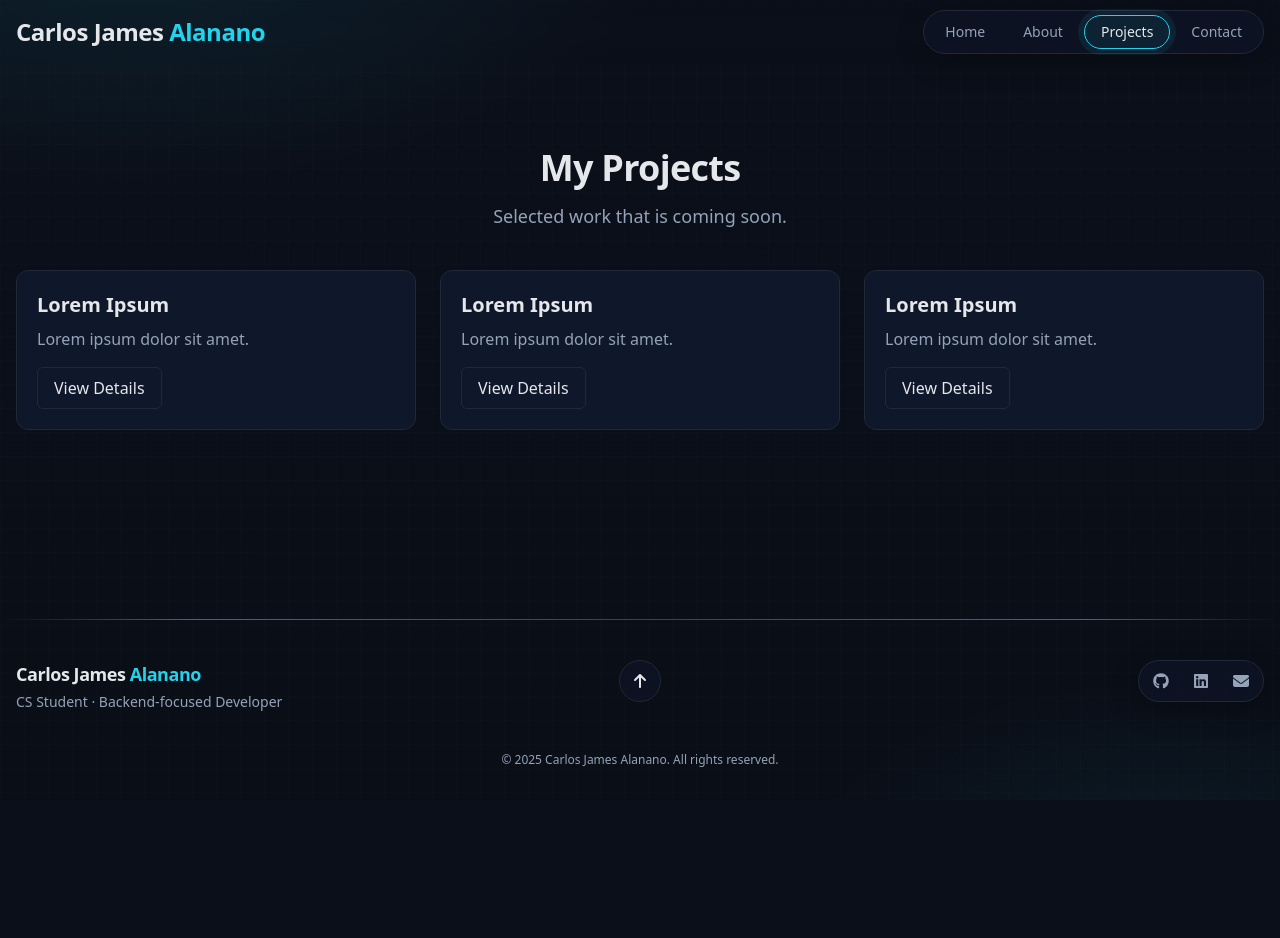
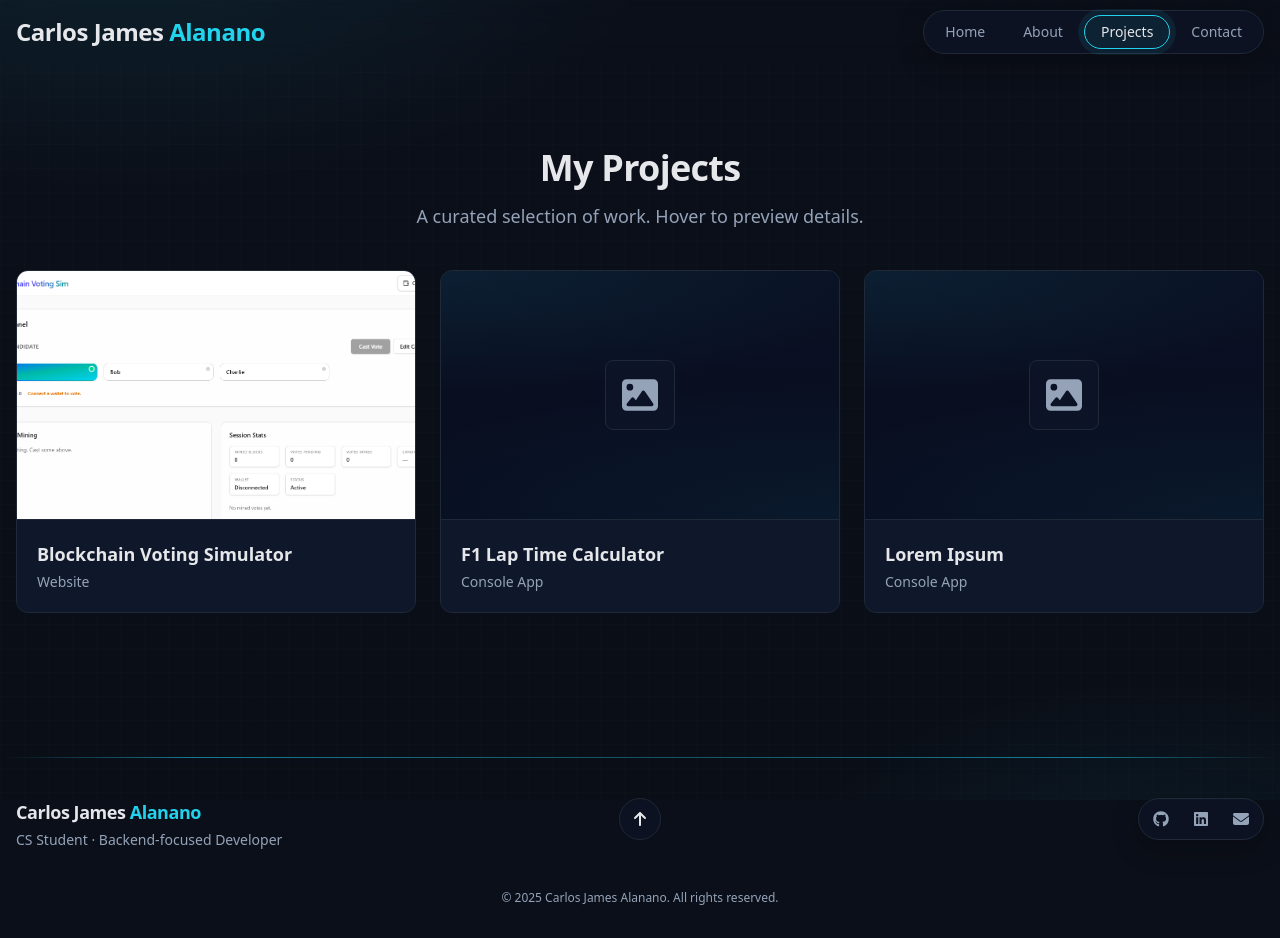
Before and after one commit to cjalanano-dev/portfolio, a React (Vite) app: page /projects in a window 1280 px wide. Before the commit the page ends 800 px from the top, so only its background shows below. Built offline with nearby package versions, Linux system fonts and the light colour scheme; a small style sheet from the web is missing.

Commit message:
added Projects page content

```diff
--- a/src/pages/Projects.jsx
+++ b/src/pages/Projects.jsx
@@ -1,42 +1,161 @@
 import React from "react";
-
-const cardStyle = {
-    background: "var(--surface)",
-    border: "1px solid var(--border)",
-    borderRadius: "0.75rem",
-};
+import { FaImage, FaGithub, FaArrowUpRightFromSquare } from "react-icons/fa6";
 
 const Projects = () => {
-    const placeholder = [
-        { title: "Lorem Ipsum", desc: "Lorem ipsum dolor sit amet." },
-        { title: "Lorem Ipsum", desc: "Lorem ipsum dolor sit amet." },
-        { title: "Lorem Ipsum", desc: "Lorem ipsum dolor sit amet." },
+    const projects = [
+        {
+            title: "Blockchain Voting Simulator",
+            type: "web",
+            brief: "An experimental web app simulating how a blockchain-based voting system could work.",
+            live: "https://blockvote-sim.vercel.app",
+            repo: "https://github.com/cjalanano-dev/Blockchain-Voting-Simulator",
+            image: new URL("../assets/projects/blockvote.png", import.meta.url).href,
+        },
+        {
+            title: "F1 Lap Time Calculator",
+            type: "console",
+            brief: "A simple F1 lap time calculator with factors like weather, fuel load, and tire compound.",
+            repo: "https://github.com/cjalanano-dev/F1-laptime-calculator",
+        },
+        {
+            title: "Lorem Ipsum",
+            type: "console",
+            brief: "Lorem ipsum dolor sit amet, consectetur adipiscing elit.",
+            repo: "#",
+        },
     ];
 
     return (
         <section className="py-14 sm:py-16 md:py-20">
             <div className="container-page">
+                {/* Heading */}
                 <div className="text-center">
-                    <h2 className="text-3xl sm:text-4xl font-bold leading-tight tracking-tight-lg tracking-tighter-xl" style={{ color: "var(--text)" }}>My Projects</h2>
+                    <h2
+                        className="text-3xl sm:text-4xl font-bold leading-tight tracking-tight-lg tracking-tighter-xl"
+                        style={{ color: "var(--text)" }}
+                    >
+                        My Projects
+                    </h2>
                     <p className="mt-2.5 sm:mt-3 text-base sm:text-lg" style={{ color: "var(--muted)" }}>
-                        Selected work that is coming soon.
+                        A curated selection of work. Hover to preview details.
                     </p>
                 </div>
 
-                <div className="mt-8 sm:mt-10 grid gap-4 sm:gap-6 sm:grid-cols-2 lg:grid-cols-3">
-                    {placeholder.map((p) => (
-                        <div key={p.title} className="p-4 sm:p-5" style={cardStyle}>
-                            <h3 className="text-xl font-semibold" style={{ color: "var(--text)" }}>{p.title}</h3>
-                            <p className="mt-1.5 sm:mt-2" style={{ color: "var(--muted)" }}>{p.desc}</p>
-                            <button
-                                className="mt-3 sm:mt-4 px-4 py-2 rounded-md"
-                                style={{ border: "1px solid var(--border)", color: "var(--text)", background: "transparent" }}
-                                onMouseEnter={(e) => (e.currentTarget.style.borderColor = "var(--accent)")}
-                                onMouseLeave={(e) => (e.currentTarget.style.borderColor = "var(--border)")}
-                            >
-                                View Details
-                            </button>
-                        </div>
+                {/* Grid */}
+                <div className="mt-8 sm:mt-10 grid gap-5 sm:gap-6 sm:grid-cols-2 lg:grid-cols-3">
+                    {projects.map((p) => (
+                        <article
+                            key={p.title}
+                            tabIndex={0}
+                            className="group relative rounded-xl overflow-hidden card-elevate border"
+                            style={{ background: "var(--surface)", borderColor: "var(--border)" }}
+                        >
+                            {/* Media: real image if provided, else elegant placeholder */}
+                            <div className="relative w-full" style={{ aspectRatio: "16 / 10" }}>
+                                {p.image ? (
+                                    <img
+                                        src={p.image}
+                                        alt={`${p.title} preview`}
+                                        className="absolute inset-0 w-full h-full object-cover"
+                                        style={{ borderBottom: "1px solid var(--border)" }}
+                                        loading="lazy"
+                                    />
+                                ) : (
+                                    <div
+                                        className="absolute inset-0 flex items-center justify-center"
+                                        style={{
+                                            background:
+                                                "radial-gradient(1200px 300px at 0% 0%, rgba(34,211,238,0.08), transparent 40%), radial-gradient(1200px 300px at 100% 100%, rgba(34,211,238,0.06), transparent 45%), linear-gradient(180deg, rgba(2,6,23,0.4), rgba(2,6,23,0.55))",
+                                            borderBottom: "1px solid var(--border)",
+                                        }}
+                                    >
+                                        <div
+                                            className="rounded-lg p-4"
+                                            style={{
+                                                background: "rgba(15,23,42,0.55)",
+                                                border: "1px solid var(--border)",
+                                                color: "var(--muted)",
+                                            }}
+                                        >
+                                            <FaImage className="text-3xl sm:text-4xl" />
+                                        </div>
+                                    </div>
+                                )}
+
+                                {/* Hover overlay */}
+                                <div
+                                    className="absolute inset-0 opacity-0 group-hover:opacity-100 group-focus-within:opacity-100 transition-opacity duration-300"
+                                    style={{
+                                        background: "rgba(2,6,23,0.65)",
+                                        backdropFilter: "blur(6px)",
+                                        WebkitBackdropFilter: "blur(6px)",
+                                        borderBottom: "1px solid var(--border)",
+                                    }}
+                                >
+                                    <div className="h-full w-full flex flex-col items-center justify-center gap-3 text-center px-4">
+                                        <h3 className="text-lg sm:text-xl font-semibold" style={{ color: "var(--text)" }}>
+                                            {p.title}
+                                        </h3>
+                                        <p className="text-sm sm:text-base" style={{ color: "var(--muted)" }}>
+                                            {p.brief}
+                                        </p>
+                                        <div className="mt-1.5 flex flex-wrap items-center justify-center gap-2.5">
+                                            {p.type === "web" && p.live && (
+                                                <a
+                                                    href={p.live}
+                                                    target={p.live.startsWith("http") ? "_blank" : undefined}
+                                                    rel={p.live.startsWith("http") ? "noopener noreferrer" : undefined}
+                                                    className="inline-flex items-center gap-2 px-3.5 py-2 rounded-md border"
+                                                    style={{
+                                                        background: "rgba(15,23,42,0.55)",
+                                                        borderColor: "var(--border)",
+                                                        color: "var(--text)",
+                                                    }}
+                                                    onMouseEnter={(e) => (e.currentTarget.style.borderColor = "var(--accent)")}
+                                                    onMouseLeave={(e) => (e.currentTarget.style.borderColor = "var(--border)")}
+                                                >
+                                                    <FaArrowUpRightFromSquare />
+                                                    <span>View Live</span>
+                                                </a>
+                                            )}
+
+                                            {(p.type === "desktop" || p.type === "console") && p.repo && (
+                                                <a
+                                                    href={p.repo}
+                                                    target={p.repo.startsWith("http") ? "_blank" : undefined}
+                                                    rel={p.repo.startsWith("http") ? "noopener noreferrer" : undefined}
+                                                    className="inline-flex items-center gap-2 px-3.5 py-2 rounded-md border"
+                                                    style={{
+                                                        background: "rgba(15,23,42,0.55)",
+                                                        borderColor: "var(--border)",
+                                                        color: "var(--text)",
+                                                    }}
+                                                    onMouseEnter={(e) => (e.currentTarget.style.borderColor = "var(--accent)")}
+                                                    onMouseLeave={(e) => (e.currentTarget.style.borderColor = "var(--border)")}
+                                                >
+                                                    <FaGithub />
+                                                    <span>View Repository</span>
+                                                </a>
+                                            )}
+                                        </div>
+                                    </div>
+                                </div>
+                            </div>
+
+                            {/* Card footer (title always visible, subtle) */}
+                            <div className="p-4 sm:p-5">
+                                <div className="flex items-start justify-between gap-4">
+                                    <div>
+                                        <h3 className="text-lg font-semibold" style={{ color: "var(--text)" }}>
+                                            {p.title}
+                                        </h3>
+                                        <p className="mt-1 text-sm" style={{ color: "var(--muted)" }}>
+                                            {p.type === "web" ? "Website" : p.type === "desktop" ? "Desktop App" : "Console App"}
+                                        </p>
+                                    </div>
+                                </div>
+                            </div>
+                        </article>
                     ))}
                 </div>
             </div>
```
Also changed, not shown: src/assets/projects/blockvote.png (added).
